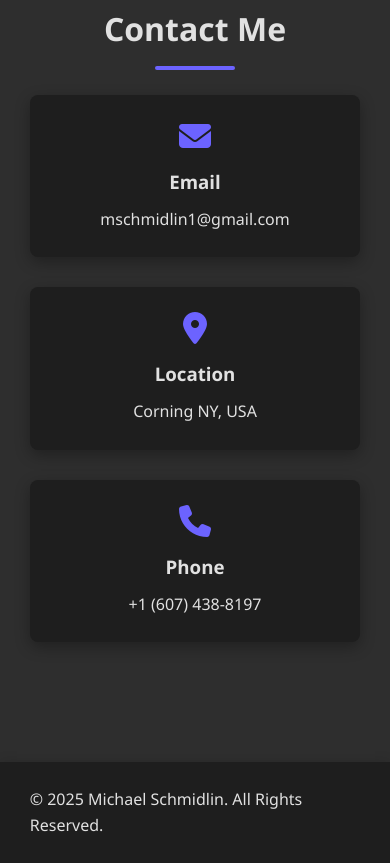
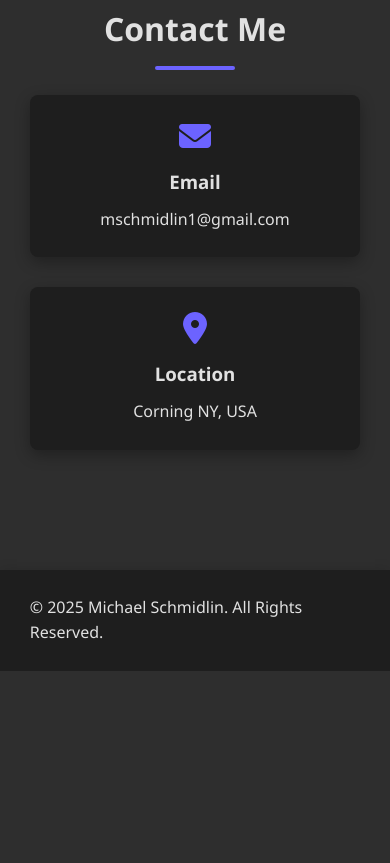
Before and after one commit to mschmidlin1/PortfolioWebsite, a plain HTML site: page index.html in a window 390 px wide. Shown: the part 8812-9675 px from the top of the page. After the commit the page ends 9483 px from the top, so only its background shows below. Drawn offline with nearby package versions, Linux system fonts and the light colour scheme.

Commit message:
removed phone number

```diff
--- a/index.html
+++ b/index.html
@@ -350,11 +350,6 @@
                             <h3>Location</h3>
                             <p>Corning NY, USA</p>
                         </div>
-                        <div class="contact-item">
-                            <i class="fas fa-phone"></i>
-                            <h3>Phone</h3>
-                            <p>+1 (607) 438-8197</p>
-                        </div>
                     </div>
                 </div>
             </div>
```
